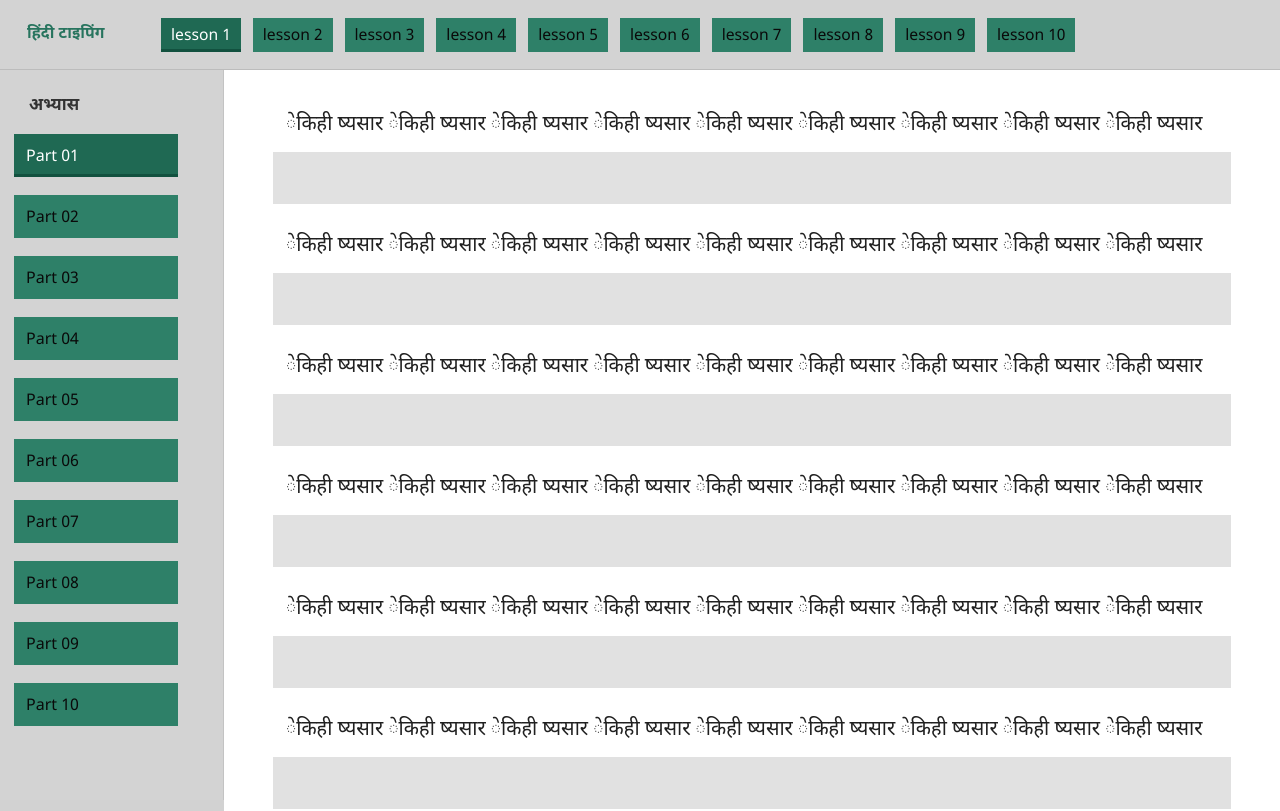
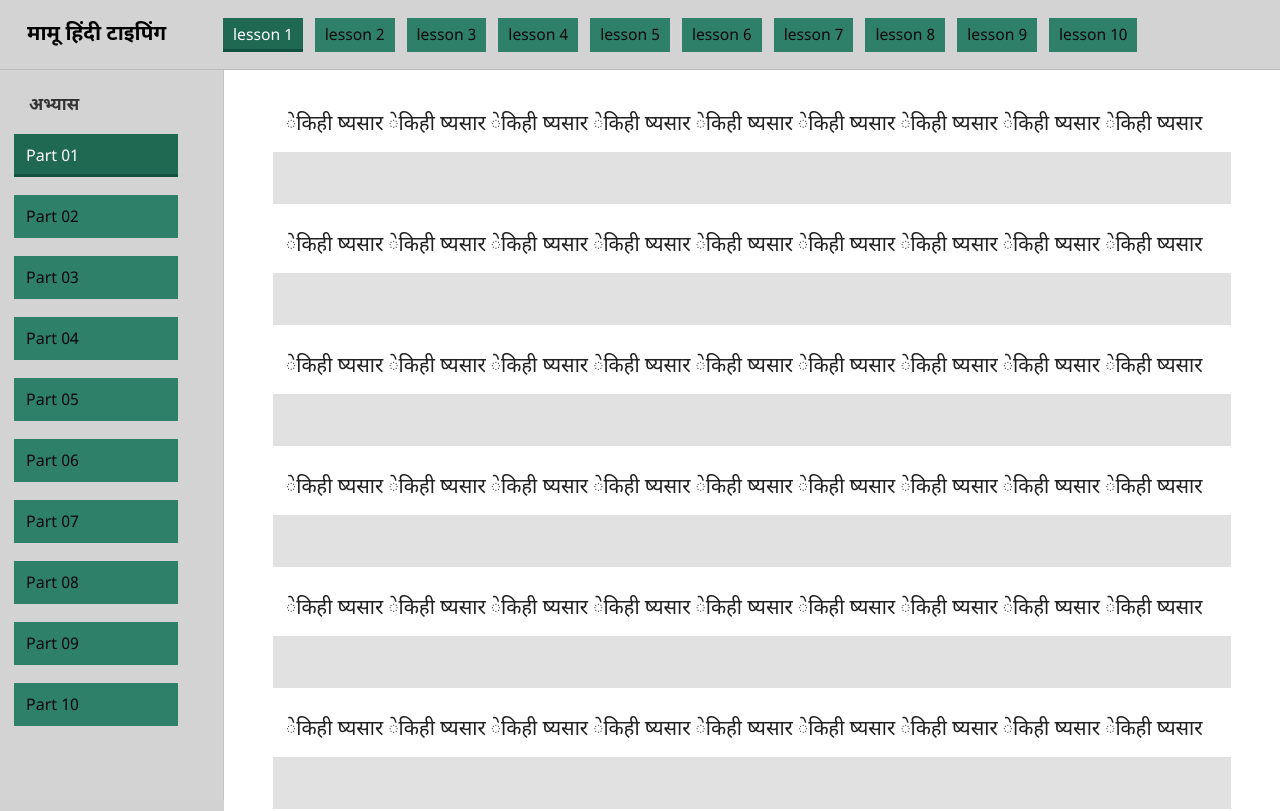
Before and after one commit to abhinayjangde/hindityping, a SvelteKit app: page / in a window 1280 px wide. Shown: the top 811 px of the page. Built offline with nearby package versions, Linux system fonts and the light colour scheme.

Commit message:
add margin to title

```diff
--- a/src/routes/+page.svelte
+++ b/src/routes/+page.svelte
@@ -105,7 +105,7 @@
 
 <main class="app-window" lang="hi">
   <header class="lesson-bar" aria-label="Lessons">
-    <span class="window-title">हिंदी टाइपिंग</span>
+    <span class="window-title">मामू हिंदी टाइपिंग</span>
     <nav>
       {#each lessons as lesson, index}
         <button
@@ -211,10 +211,11 @@
 
   .window-title {
     width: 112px;
-    color: #27745e;
-    font-size: 1rem;
+    color: #000000;
+    font-size: 1.3rem;
     font-weight: 700;
     white-space: nowrap;
+    margin-right: 62px;
   }
 
   nav {
```
